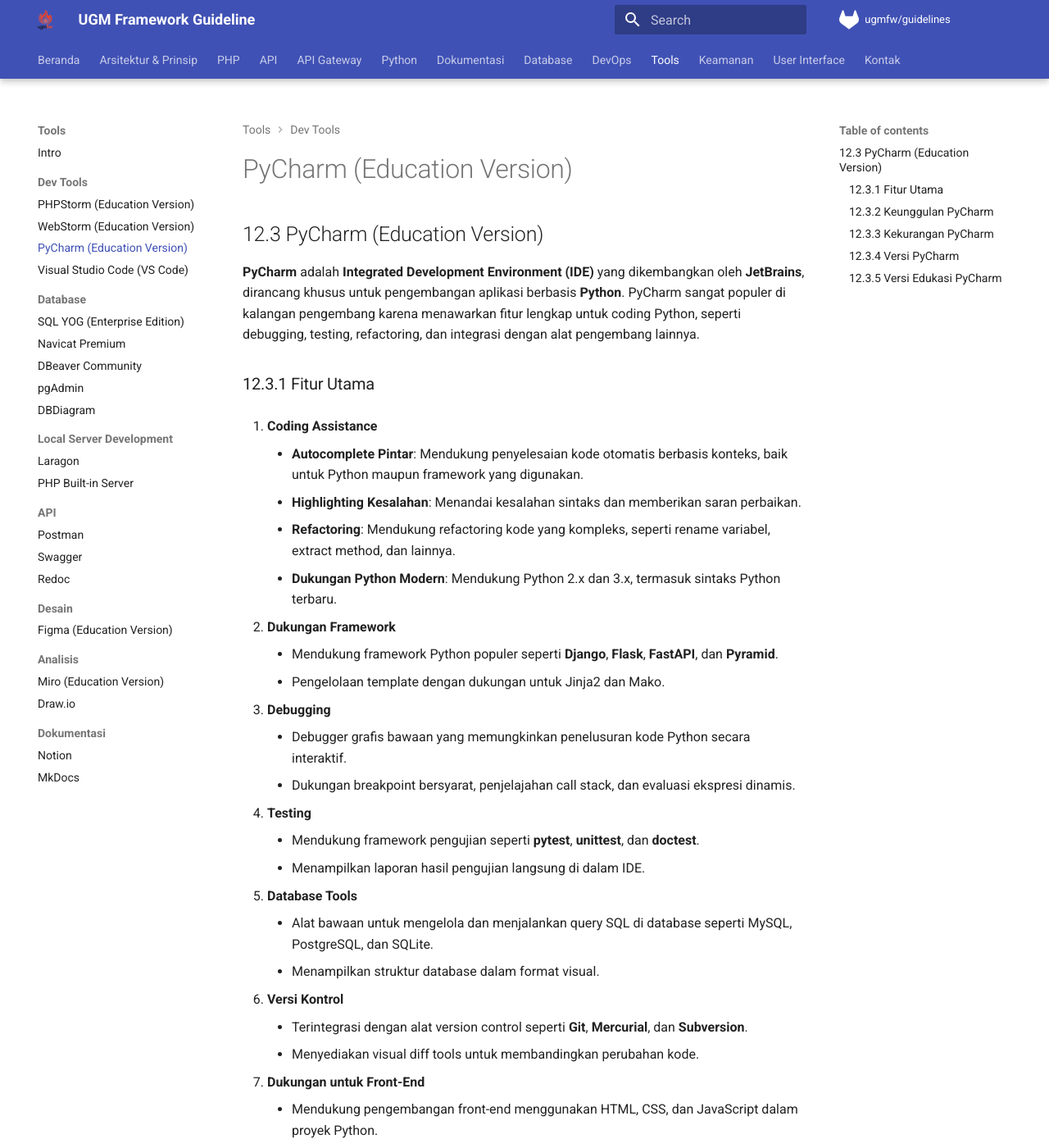
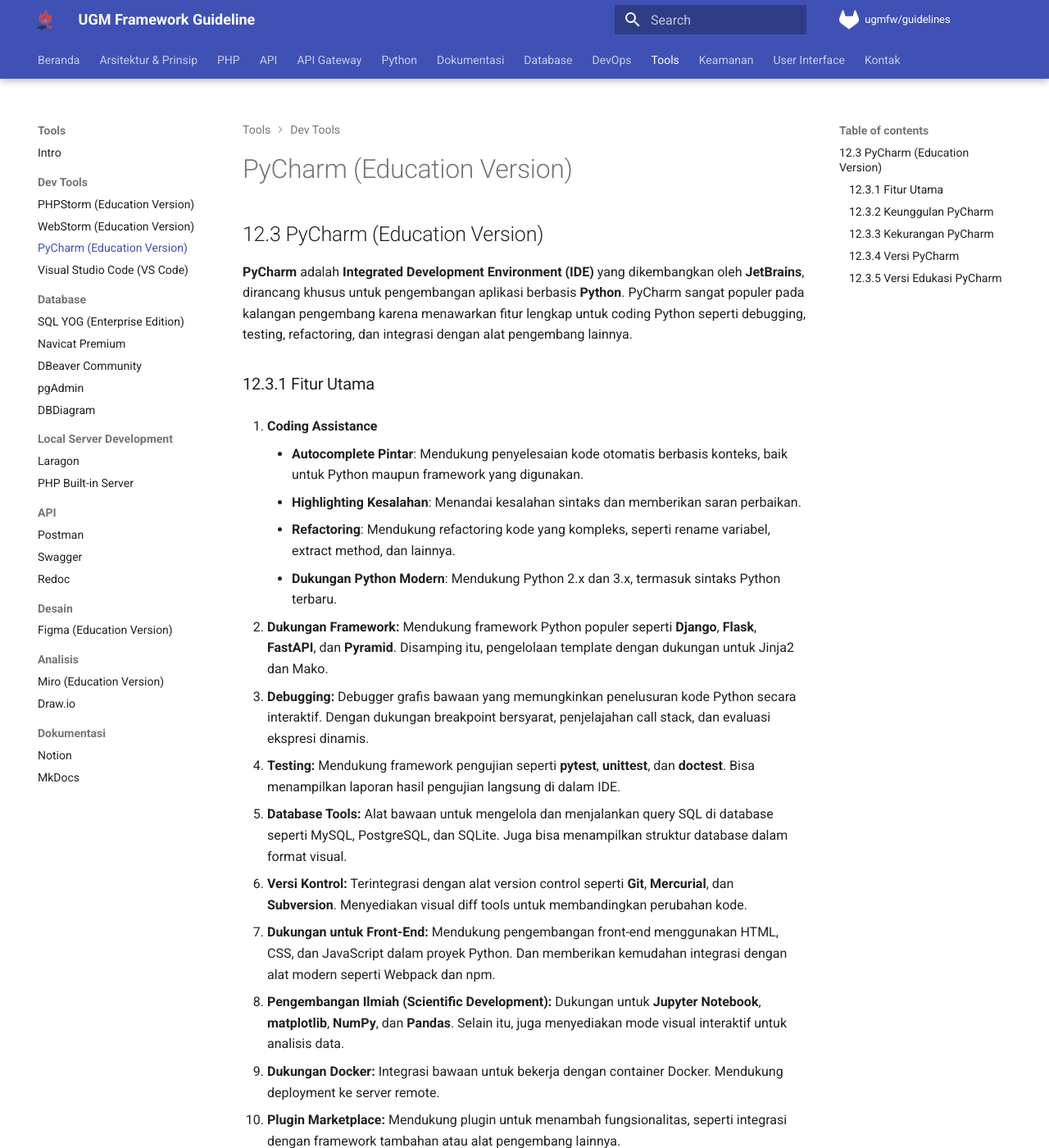
Before and after one commit to dtiugm/ugm-framework, an MkDocs documentation site: the page built from docs/tools/pycharm.md, in a window 1280 px wide and 1400 px high. Shown: the whole window at 82% size. Built offline with MkDocs 1.6.1 and Material for MkDocs 9.7.7, drawn with Linux system fonts in a browser that asks for light colours; the version menu is left out; some of the changed text lies outside the part shown.

Commit message:
docs(Alat Pengembangan): update redaksional pycharm

```diff
--- a/docs/tools/pycharm.md
+++ b/docs/tools/pycharm.md
@@ -1,6 +1,6 @@
 ## 12.3 PyCharm (Education Version)
 
-**PyCharm** adalah **Integrated Development Environment (IDE)** yang dikembangkan oleh **JetBrains**, dirancang khusus untuk pengembangan aplikasi berbasis **Python**. PyCharm sangat populer di kalangan pengembang karena menawarkan fitur lengkap untuk coding Python, seperti debugging, testing, refactoring, dan integrasi dengan alat pengembang lainnya.
+**PyCharm** adalah **Integrated Development Environment (IDE)** yang dikembangkan oleh **JetBrains**, dirancang khusus untuk pengembangan aplikasi berbasis **Python**. PyCharm sangat populer pada kalangan pengembang karena menawarkan fitur lengkap untuk coding Python seperti debugging, testing, refactoring, dan integrasi dengan alat pengembang lainnya.
 
 ### 12.3.1 Fitur Utama
 
@@ -11,51 +11,27 @@
     - **Refactoring**: Mendukung refactoring kode yang kompleks, seperti rename variabel, extract method, dan lainnya.
     - **Dukungan Python Modern**: Mendukung Python 2.x dan 3.x, termasuk sintaks Python terbaru.
 
-2. **Dukungan Framework**
+2. **Dukungan Framework:** Mendukung framework Python populer seperti **Django**, **Flask**, **FastAPI**, dan **Pyramid**. Disamping itu, pengelolaan template dengan dukungan untuk Jinja2 dan Mako.
 
-    - Mendukung framework Python populer seperti **Django**, **Flask**, **FastAPI**, dan **Pyramid**.
-    - Pengelolaan template dengan dukungan untuk Jinja2 dan Mako.
+3. **Debugging:** Debugger grafis bawaan yang memungkinkan penelusuran kode Python secara interaktif. Dengan dukungan breakpoint bersyarat, penjelajahan call stack, dan evaluasi ekspresi dinamis.
 
-3. **Debugging**
+4. **Testing:** Mendukung framework pengujian seperti **pytest**, **unittest**, dan **doctest**. Bisa menampilkan laporan hasil pengujian langsung di dalam IDE.
 
-    - Debugger grafis bawaan yang memungkinkan penelusuran kode Python secara interaktif.
-    - Dukungan breakpoint bersyarat, penjelajahan call stack, dan evaluasi ekspresi dinamis.
+5. **Database Tools:** Alat bawaan untuk mengelola dan menjalankan query SQL di database seperti MySQL, PostgreSQL, dan SQLite. Juga bisa menampilkan struktur database dalam format visual.
 
-4. **Testing**
+6. **Versi Kontrol:** Terintegrasi dengan alat version control seperti **Git**, **Mercurial**, dan **Subversion**. Menyediakan visual diff tools untuk membandingkan perubahan kode.
 
-    - Mendukung framework pengujian seperti **pytest**, **unittest**, dan **doctest**.
-    - Menampilkan laporan hasil pengujian langsung di dalam IDE.
+7. **Dukungan untuk Front-End:**  Mendukung pengembangan front-end menggunakan HTML, CSS, dan JavaScript dalam proyek Python. Dan memberikan kemudahan integrasi dengan alat modern seperti Webpack dan npm.
 
-5. **Database Tools**
+8. **Pengembangan Ilmiah (Scientific Development):** Dukungan untuk **Jupyter Notebook**, **matplotlib**, **NumPy**, dan **Pandas**. Selain itu, juga menyediakan mode visual interaktif untuk analisis data.
 
-    - Alat bawaan untuk mengelola dan menjalankan query SQL di database seperti MySQL, PostgreSQL, dan SQLite.
-    - Menampilkan struktur database dalam format visual.
+9. **Dukungan Docker:** Integrasi bawaan untuk bekerja dengan container Docker. Mendukung deployment ke server remote.
 
-6. **Versi Kontrol**
-
-    - Terintegrasi dengan alat version control seperti **Git**, **Mercurial**, dan **Subversion**.
-    - Menyediakan visual diff tools untuk membandingkan perubahan kode.
-
-7. **Dukungan untuk Front-End**
-
-    - Mendukung pengembangan front-end menggunakan HTML, CSS, dan JavaScript dalam proyek Python.
-    - Integrasi dengan alat modern seperti Webpack dan npm.
-
-8. **Pengembangan Ilmiah (Scientific Development)**
-
-    - Dukungan untuk **Jupyter Notebook**, **matplotlib**, **NumPy**, dan **Pandas**.
-    - Mode visual interaktif untuk analisis data.
-
-9. **Dukungan Docker**
-
-    - Integrasi bawaan untuk bekerja dengan container Docker.
-    - Dukungan deployment ke server remote.
-
-10. **Plugin Marketplace**
-
-    - Mendukung plugin untuk menambah fungsionalitas, seperti integrasi dengan framework tambahan atau alat pengembang lainnya.
+10. **Plugin Marketplace:** Mendukung plugin untuk menambah fungsionalitas, seperti integrasi dengan framework tambahan atau alat pengembang lainnya.
 
 ### **12.3.2 Keunggulan PyCharm**
+
+Beberapa keunggulan PyCharm yaitu:
 
 1. **Komprehensif**: Memiliki fitur lengkap untuk semua kebutuhan pengembangan Python, termasuk pengelolaan virtual environment, testing, dan deployment.
 2. **Efisiensi**: Fitur autocomplete, debugging, dan refactoring mempercepat proses pengembangan.
@@ -65,42 +41,31 @@
 
 ### **12.3.3 Kekurangan PyCharm**
 
+Adapun beberapa kekurangan dari PyCharm adalah sebagai berikut:
+
 1. **Berat**: Memerlukan sumber daya komputer yang lebih besar dibandingkan editor ringan seperti VS Code.
 2. **Berbayar**: Versi Professional membutuhkan lisensi, meskipun ada edisi Community yang gratis.
 3. **Kurva Pembelajaran**: Untuk pemula, fitur lengkapnya mungkin terasa membingungkan pada awalnya.
 
 ### **12.3.4 Versi PyCharm**
 
-1. **PyCharm Professional (Berbayar)**
+1. **PyCharm Professional (Berbayar)**: Dirancang untuk pengembangan profesional, dengan fitur seperti:
 
-Dirancang untuk pengembangan profesional, dengan fitur seperti:
+      * Dukungan framework web (Django, Flask, FastAPI).
+      * Alat database dan SQL.
+      * Alat pengembangan ilmiah.
+      * Deployment dan remote debugging.
 
-- Dukungan framework web (Django, Flask, FastAPI).
-- Alat database dan SQL.
-- Alat pengembangan ilmiah.
-- Deployment dan remote debugging.
-
-2. **PyCharm Community (Gratis)**
-
-- Versi ringan dengan fitur dasar untuk pengembangan Python.
-- Tidak mendukung framework web, database, atau alat pengembangan ilmiah.
+2. **PyCharm Community (Gratis):** Yaitu versi ringan dengan fitur dasar untuk pengembangan Python. Namun tidak mendukung framework web, database, atau alat pengembangan ilmiah.
 
 ### **12.3.5 Versi Edukasi PyCharm**
 
-**Program Edukasi JetBrains**
+Merupakan Program Edukasi JetBrain dimana tersedia gratis bagi pelajar, mahasiswa, dan pengajar melalui lisensi edukasi JetBrains.
 
-PyCharm tersedia gratis untuk pelajar, mahasiswa, dan pengajar melalui lisensi edukasi JetBrains.
+**Fitur versi edukasi dari PyCharm** memiliki fitur yang sama dengan edisi Professional tanpa pembatasan sehingga cocok untuk pelatihan dan pengajaran Python di lingkungan akademik.
 
-**Fitur Versi Edukasi**
+Cara Mendapatkan lisensi gratis tersebut adalah sebagai berikut:
 
-- Memiliki fitur yang sama dengan edisi Professional tanpa pembatasan.
-- Cocok untuk pelatihan dan pengajaran Python di lingkungan akademik.
-
-**Cara Mendapatkan**
-
-1. **Daftar JetBrains Account**
-    - Gunakan email institusi pendidikan.
-2. **Verifikasi Status**
-    - Kirimkan bukti status pendidikan (kartu pelajar atau surat keterangan).
-3. **Aktivasi**
-    - Lisensi berlaku selama 1 tahun dan dapat diperpanjang jika status pelajar masih aktif.
+1. **Daftar JetBrains Account:** Pendaftaran akun menggunakan email institusi pendidikan.
+2. **Verifikasi Status:** Dengan mengirimkan bukti status pendidikan (kartu pelajar atau surat keterangan).
+3. **Aktivasi:** Lisensi berlaku selama 1 tahun dan dapat diperpanjang jika status pelajar masih aktif.
```
